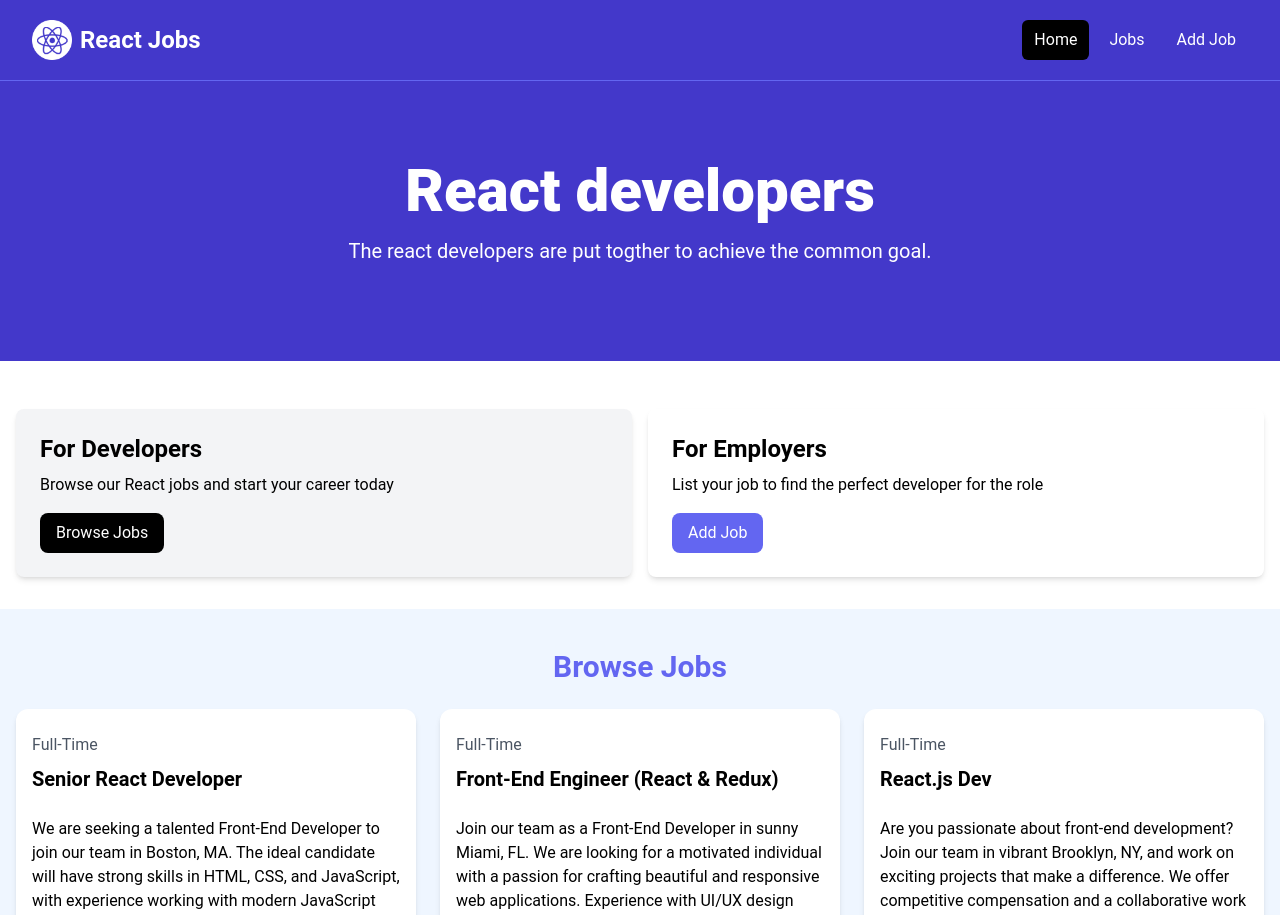
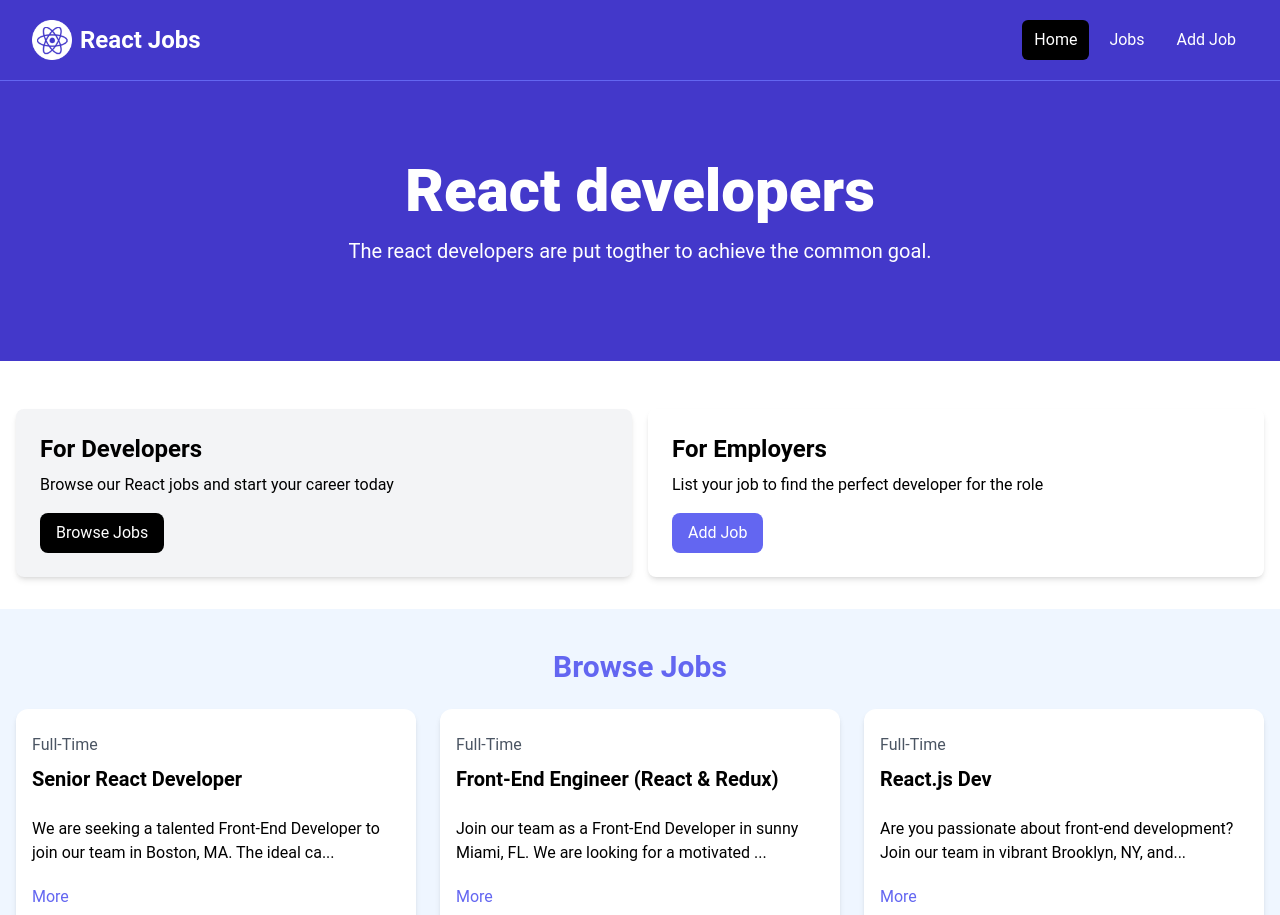
Before and after one commit to sudeepgtm777/React-Jobs, a React (Vite) app: page / in a window 1280 px wide. Shown: the top 915 px of the page. Built offline with nearby package versions, Linux system fonts and the light colour scheme.

Commit message:
Adding event listner

```diff
--- a/src/components/JobListing.jsx
+++ b/src/components/JobListing.jsx
@@ -1,6 +1,14 @@
 import React from "react";
+import { useState } from "react";
 
 const JobListing = ({ job }) => {
+  const [showFullDescription, setShowFullDescription] = useState(false);
+
+  let description = job.description;
+
+  if (!showFullDescription) {
+    description = description.substring(0, 90) + "...";
+  }
   return (
     <div className="bg-white rounded-xl shadow-md relative" key={job.id}>
       <div className="p-4">
@@ -9,7 +17,14 @@
           <h3 className="text-xl font-bold">{job.title}</h3>
         </div>
 
-        <div className="mb-5">{job.description}</div>
+        <div className="mb-5">{description}</div>
+
+        <button
+          onClick={() => setShowFullDescription((prevState) => !prevState)}
+          className="text-indigo-500 mb-5 hover:text-indigo-600"
+        >
+          {showFullDescription ? "Less" : "More"}
+        </button>
 
         <h3 className="text-indigo-500 mb-2">{job.salary}</h3>
 
```
